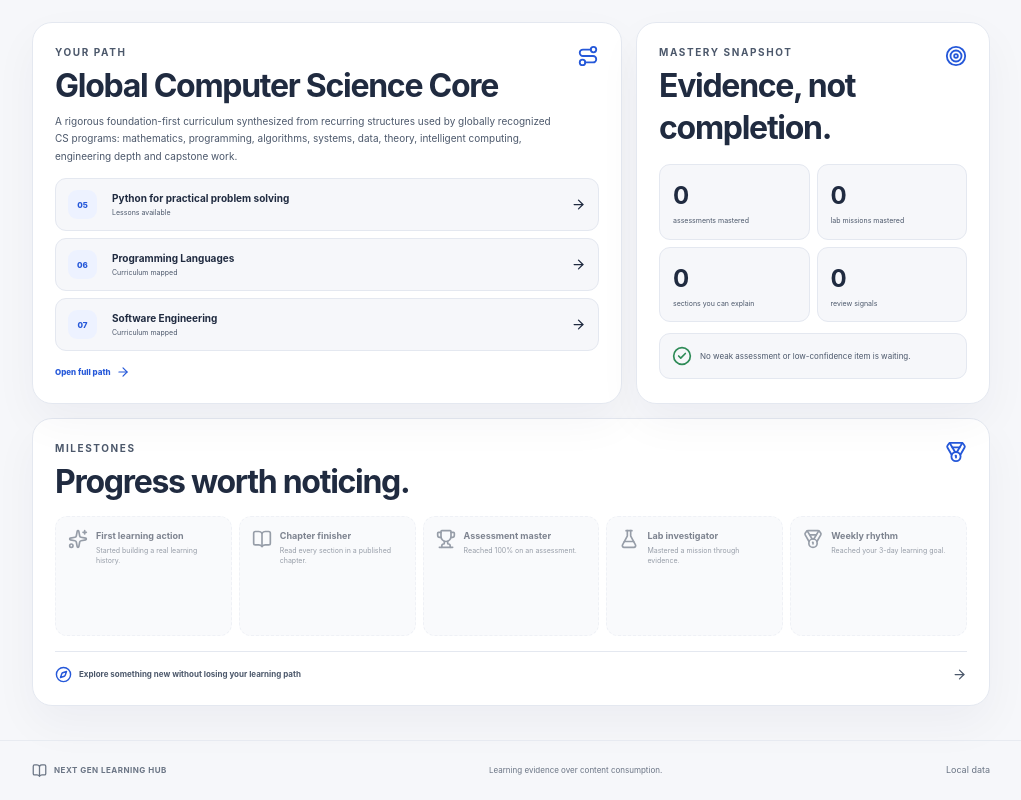
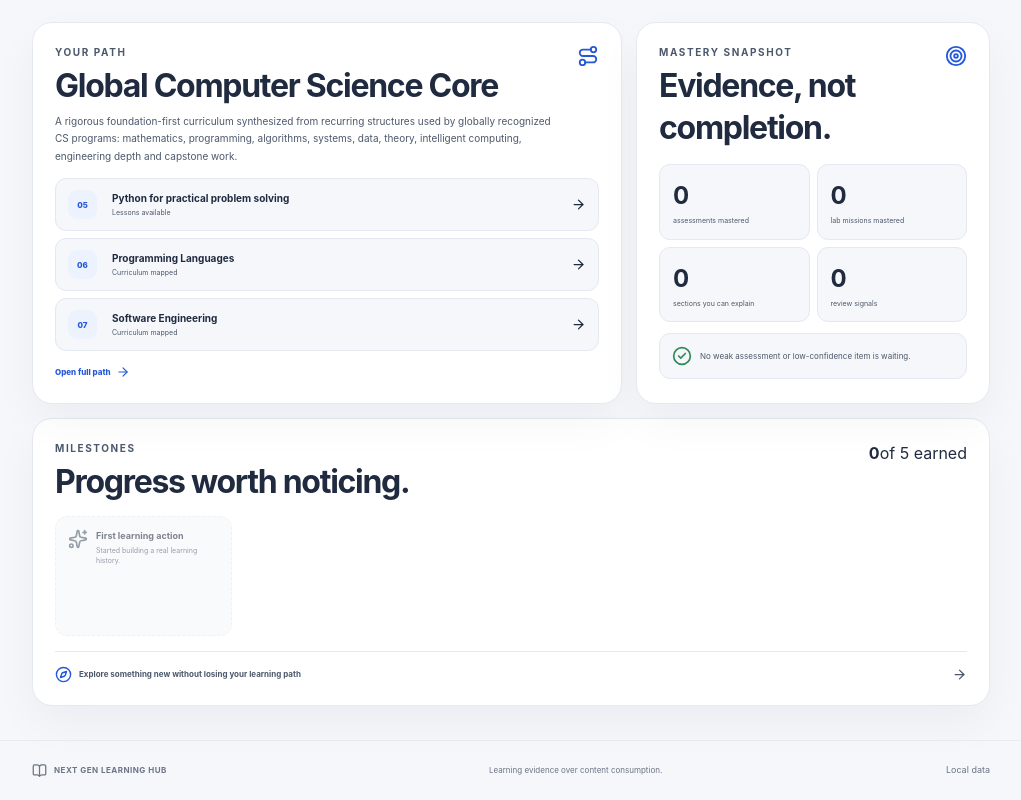
Before and after one commit to Swapnild007/Self_learning, a React (Vite) app: page / in a window 1280 px wide. Shown: the part 1036-1836 px from the top of the page, without its empty margins (248-1269 px from the left). Built offline with nearby package versions, Linux system fonts and the light colour scheme.

Commit message:
Curate milestones to earned progress and next goal

```diff
--- a/src/pages/Dashboard.tsx
+++ b/src/pages/Dashboard.tsx
@@ -206,6 +206,13 @@ export default function Dashboard() {
       earned: activeDays >= weeklyGoal,
       icon: Medal,
     },
+  ];
+
+  const earnedAchievements = achievements.filter((item) => item.earned);
+  const nextAchievement = achievements.find((item) => !item.earned);
+  const visibleAchievements = [
+    ...earnedAchievements,
+    ...(nextAchievement ? [nextAchievement] : []),
   ];
 
   const greetingHour = new Date().getHours();
@@ -491,11 +498,14 @@ export default function Dashboard() {
             <span className="eyebrow">MILESTONES</span>
             <h2>Progress worth noticing.</h2>
           </div>
-          <Medal size={22} />
+          <div className="personal-milestone-count">
+            <strong>{earnedAchievements.length}</strong>
+            <span>of {achievements.length} earned</span>
+          </div>
         </div>
 
         <div className="personal-achievement-row">
-          {achievements.map((item) => {
+          {visibleAchievements.map((item) => {
             const Icon = item.icon;
             return (
               <article className={item.earned ? "earned" : ""} key={item.title}>
```
